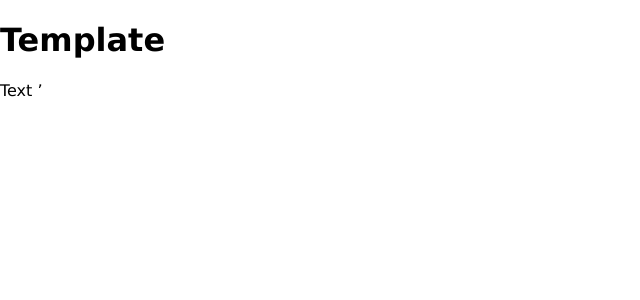
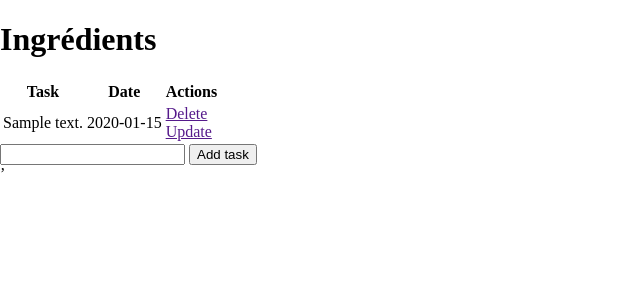
Before and after one commit to MaximeRCD/ensae_infra_front, a Flask app: page / in a window 1280 px wide. Shown: the top 300 px of the page, without its empty margins (0-640 px from the left). Run offline with Flask 3, Linux system fonts and the light colour scheme; tables that the repository leaves empty hold one stand-in row (values such as "Sample post").

Commit message:
BDD fonctionne

```diff
--- a/interface_yn.py
+++ b/interface_yn.py
@@ -1,11 +1,40 @@
-from flask import Flask, render_template, url_for
+from flask import Flask, render_template, request, redirect
+from flask_sqlalchemy import SQLAlchemy
+from datetime import datetime
 
+db = SQLAlchemy() # db intitialized here
 app = Flask(__name__)
-@app.route('/')
+app.config["SQLALCHEMY_DATABASE_URI"] = "sqlite:///test.db"
+db.init_app(app)
+
+
+class Todo(db.Model) :
+    id = db.Column(db.Integer, primary_key = True)
+    content = db.Column(db.String(200), nullable=False)
+    completed = db.Column(db.Integer, default=0)
+    date_created = db.Column(db.DateTime, default=datetime.utcnow)
+
+    def __repr__(self):
+        return '<Task %r>' %self.id
+
+@app.route('/', methods= ['POST', 'GET'])
 
 def index():
-    return render_template('index.html')
-# no need to specify the name of the folder since we named it "templates"
+    if request.method == 'POST':
+        task_content = request.form['content']
+        new_task = Todo(content=task_content)
+
+        try:
+            db.session.add(new_task)
+            db.session.commit()
+            return redirect('/')
+        except:
+            return 'There was an issue adding your task'
+
+    else :
+        tasks = Todo.query.order_by(Todo.date_created).all()
+        return render_template('index.html', tasks=tasks)
+# no need to specify thexie name of the folder since we named it "templates"
 
 if __name__ == "__main__" :
     app.run(debug= True)
--- a/static/css/main.css
+++ b/static/css/main.css
@@ -1,4 +1,4 @@
 body {
     margin: 0;
-    font-family:Verdana, Geneva, Tahoma, sans-serif;
+    font-family:'Times New Roman', Times, serif;
 }
--- a/templates/index.html
+++ b/templates/index.html
@@ -1,10 +1,44 @@
 {% extends 'base.html'%}
 
 {% block head%}
-<h1>Template</h1>
+
 {% endblock %}
 
 
 {% block body%}
-<t1>Text</t1>
+<div class=""content>
+    <h1>Ingrédients</h1>
+
+    <table>
+        <thead>
+            <tr>
+                <th>Task</th>
+                <th>Date</th>
+                <th>Actions</th>
+            </tr>
+        </thead>
+
+        <tbody>
+            {% for task in tasks %}
+            <tr>
+                <td>{{ task.content }}</td>
+                <td>{{ task.date_created.date() }}</td>
+                <td>
+                    <a href="">Delete</a>
+                    <br>
+                    <a href="">Update</a>
+                </td>
+            </tr>
+            {% endfor %}
+        </tbody>
+    </table>
+
+    <form action="/" method="POST">
+        <input type="text", name="content" id="content">
+        <input type="submit" value="Add task">
+    </form>
+
+
+</div>
+
 {% endblock %}
```
